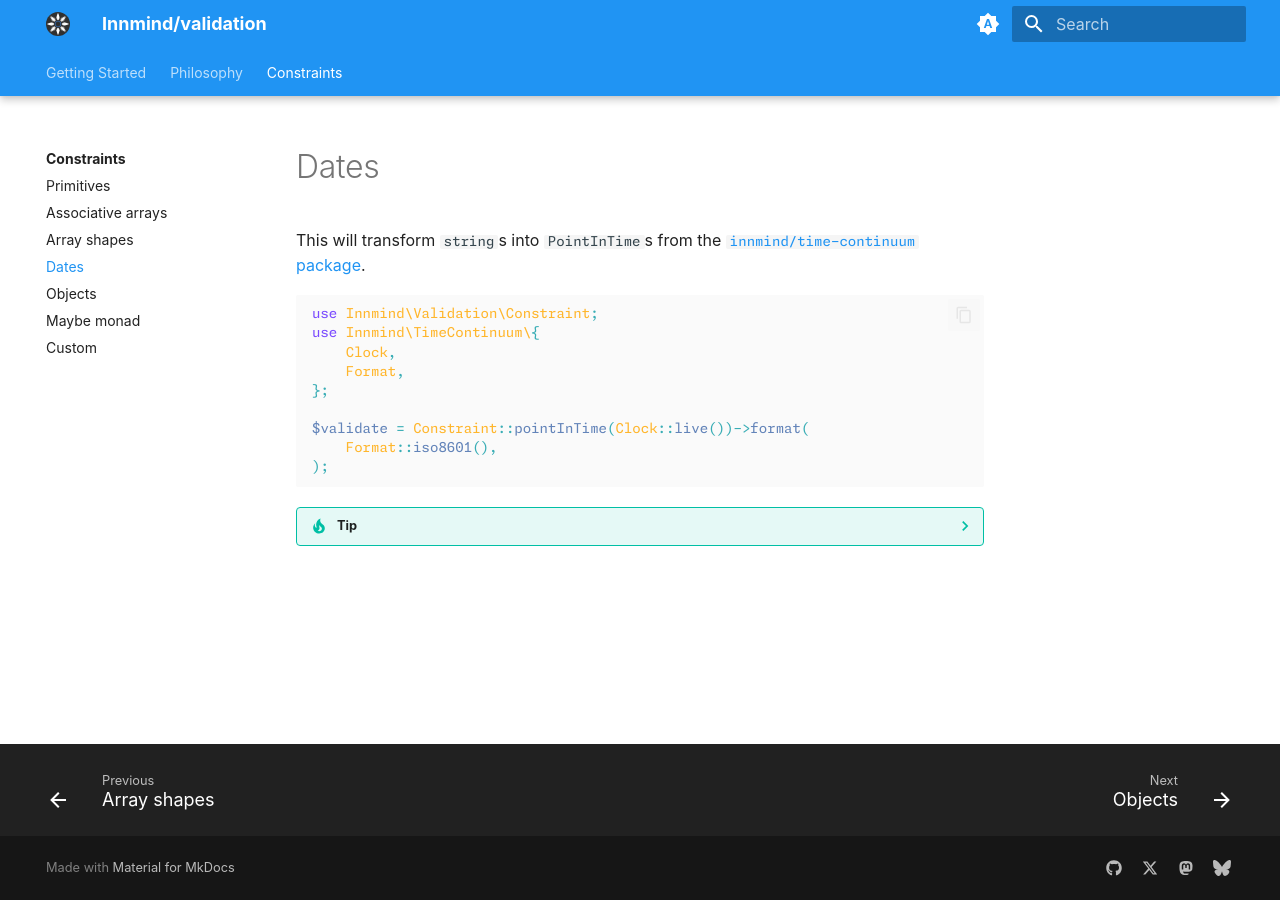
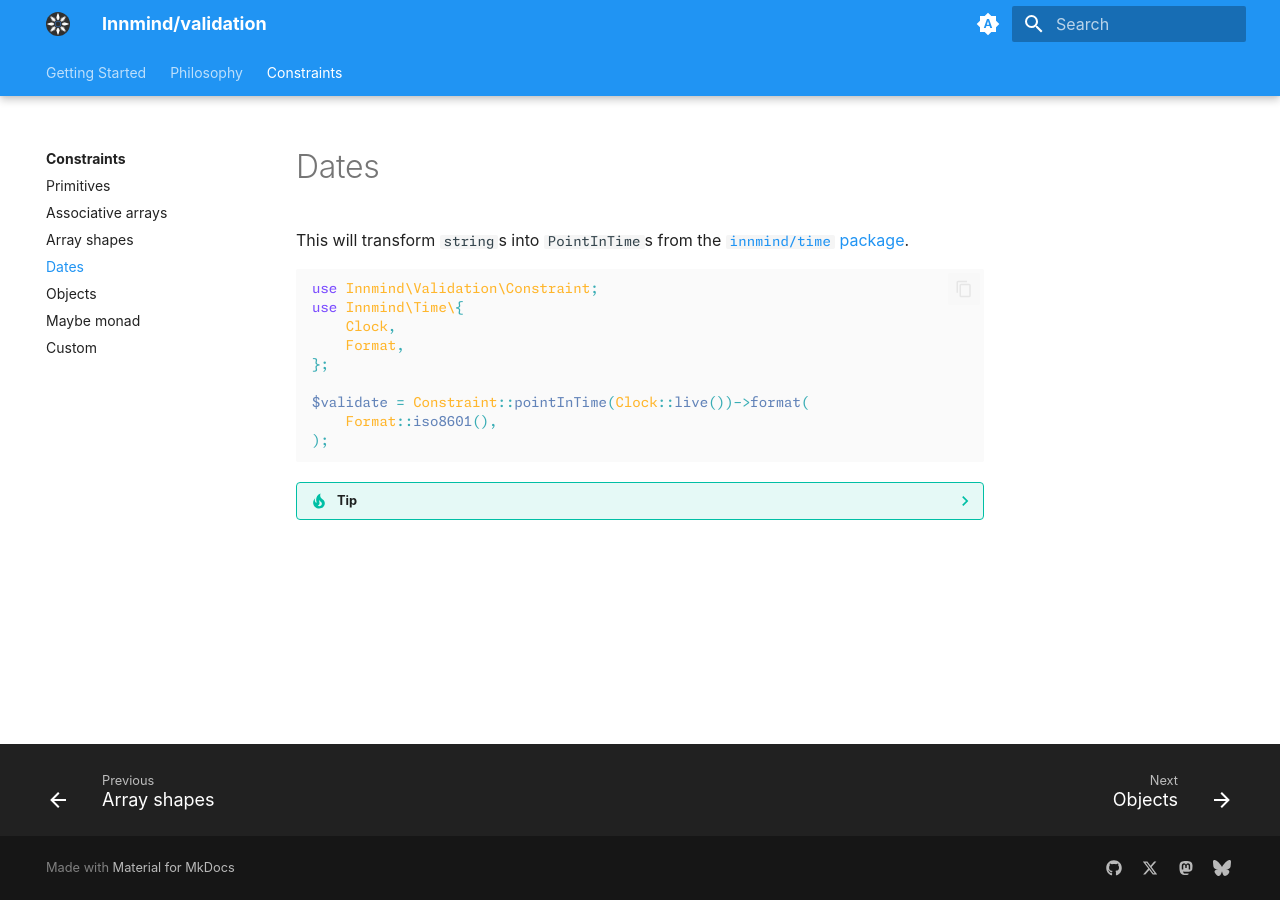
Before and after one commit to Innmind/validation, an MkDocs documentation site: the page built from docs/constraints/dates.md, in a window 1280 px wide. Built offline with MkDocs 1.6.1 and Material for MkDocs 9.7.7, drawn with Linux system fonts in a browser that asks for light colours; plug-ins that fetch from the network failed and are left out.

Commit message:
fix documentation

````diff
--- a/docs/constraints/dates.md
+++ b/docs/constraints/dates.md
@@ -1,10 +1,10 @@
 # Dates
 
-This will transform `string`s into `PointInTime`s from the [`innmind/time-continuum` package](https://github.com/Innmind/TimeContinuum/).
+This will transform `string`s into `PointInTime`s from the [`innmind/time` package](https://github.com/Innmind/time/).
 
 ```php
 use Innmind\Validation\Constraint;
-use Innmind\TimeContinuum\{
+use Innmind\Time\{
     Clock,
     Format,
 };
````
